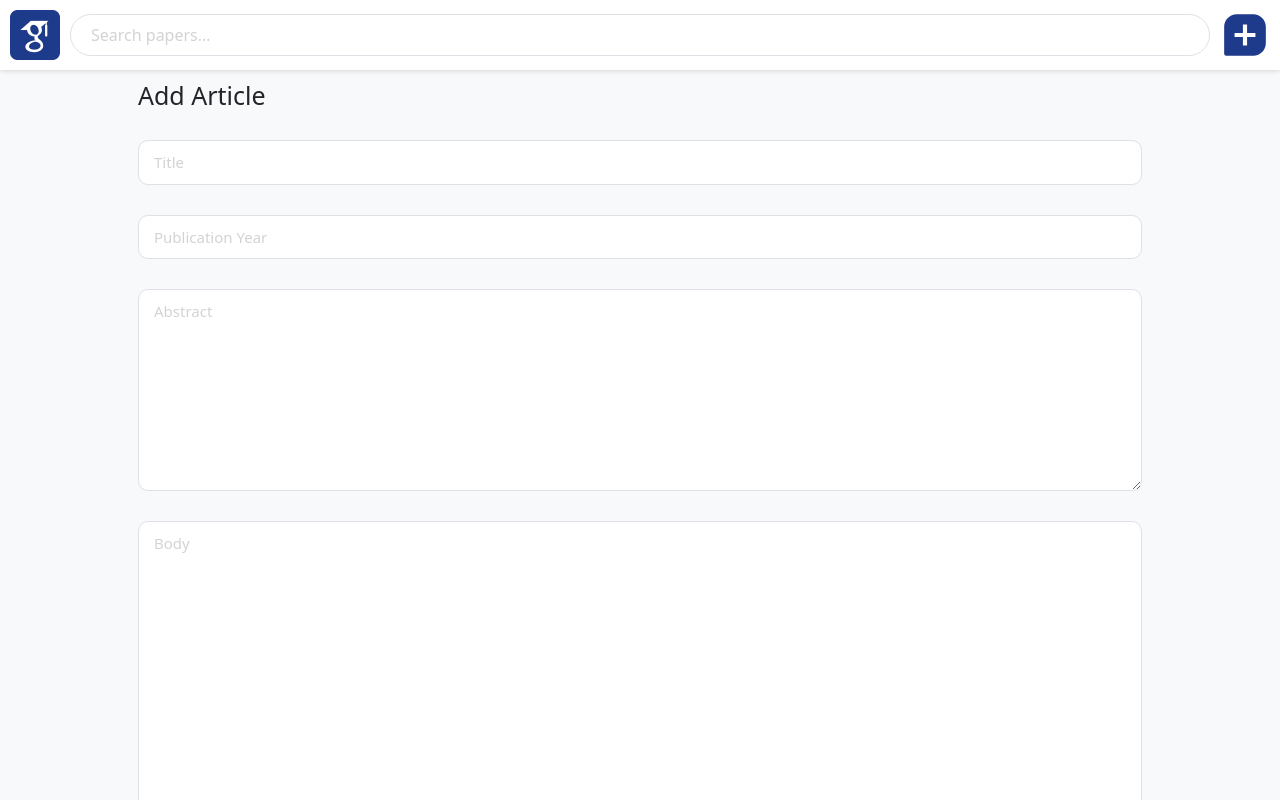
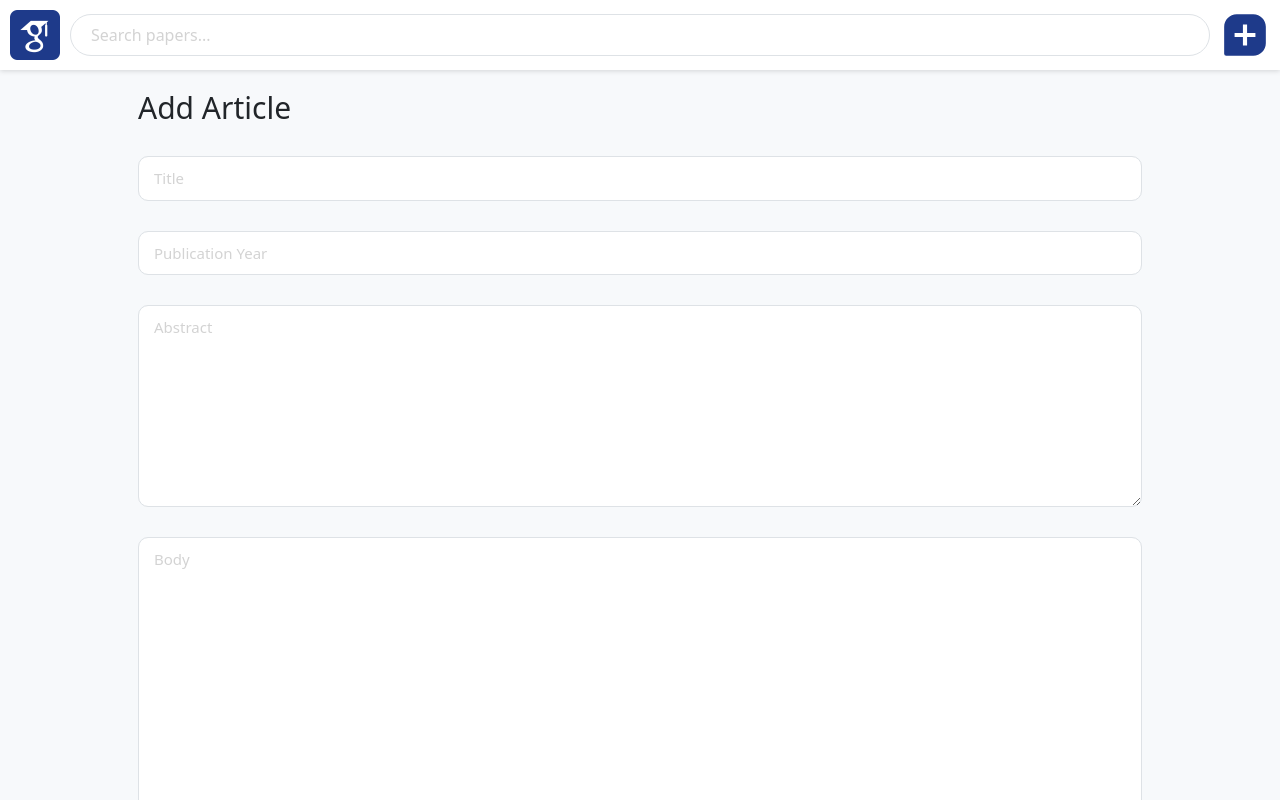
Before and after one commit to MehdiJmlkh/PaperDooni, a React (Vite) app in the folder google-scholar/: page /articles/new in a window 1280 px wide. Shown: the top 800 px of the page. Built offline with nearby package versions, Linux system fonts and the light colour scheme.

Commit message:
fix(ui): correct size of add article heading

```diff
--- a/google-scholar/src/pages/AddArticlePage/AddArticlePage.css
+++ b/google-scholar/src/pages/AddArticlePage/AddArticlePage.css
@@ -3,6 +3,11 @@
   font-size: 1.5rem;
 }
 
+.add-article__heading {
+  margin: 2rem 0;
+  font-size: 3rem;
+}
+
 .add-article__input {
   margin: 3rem 0;
 }
--- a/google-scholar/src/pages/AddArticlePage/AddArticlePage.tsx
+++ b/google-scholar/src/pages/AddArticlePage/AddArticlePage.tsx
@@ -7,14 +7,14 @@ import "./AddArticlePage.css";
 const AddArticlePage = () => {
   return (
     <main className="add-article">
-      <h1>Add Article</h1>
+      <h1 className="add-article__heading">Add Article</h1>
       <form className="form">
         <Input className="add-article__input" placeholder="Title" />
         <Input className="add-article__input" placeholder="Publication Year" type="number" />
         <TextArea className="add-article__input" placeholder="Abstract" rows={8} />
         <TextArea className="add-article__input" placeholder="Body" rows={15} />
 
-        <label className="form-label add-article__label">Citations</label>
+        <label className="add-article__label">Citations</label>
         <CheckBox>Title</CheckBox>
         <CheckBox>Title</CheckBox>
         <Button>Clear</Button>
```
